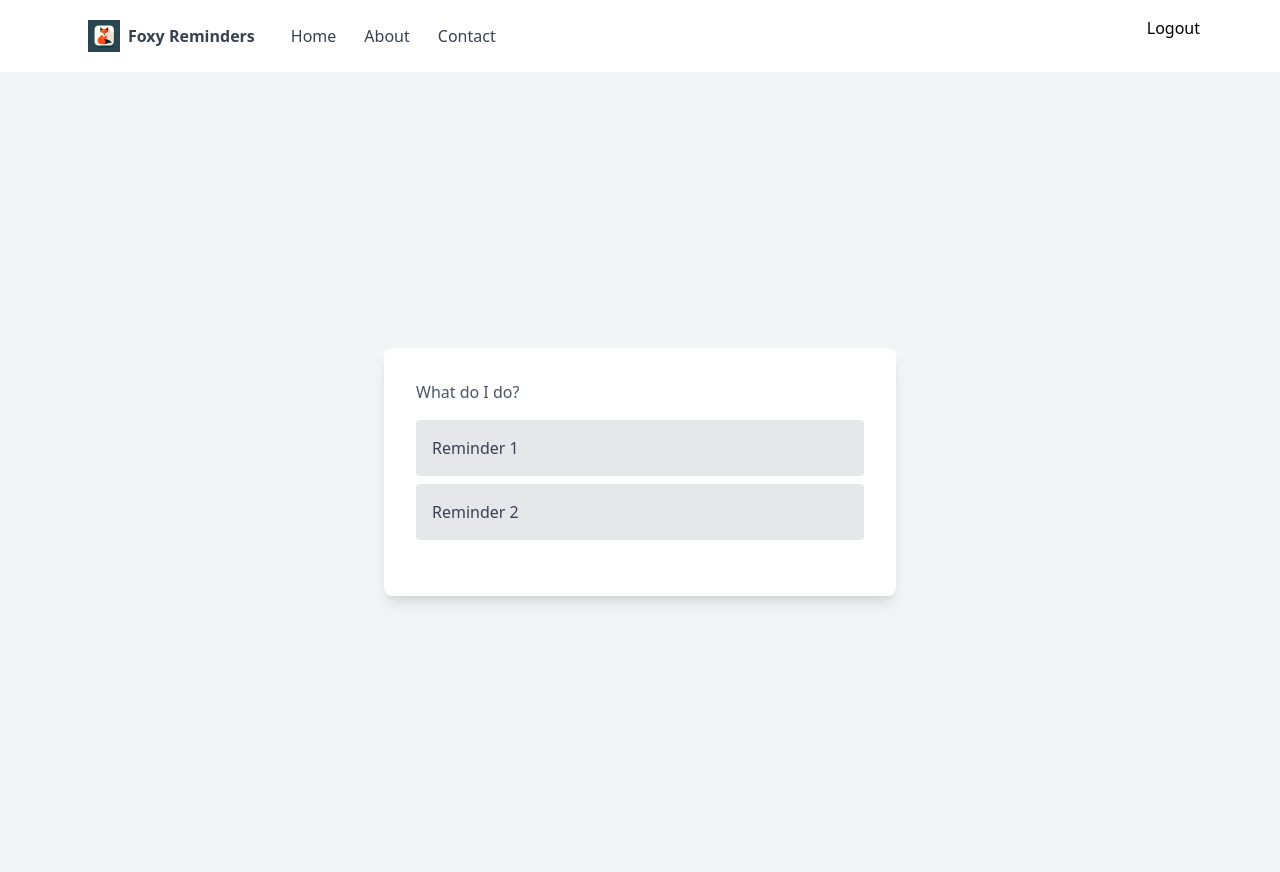
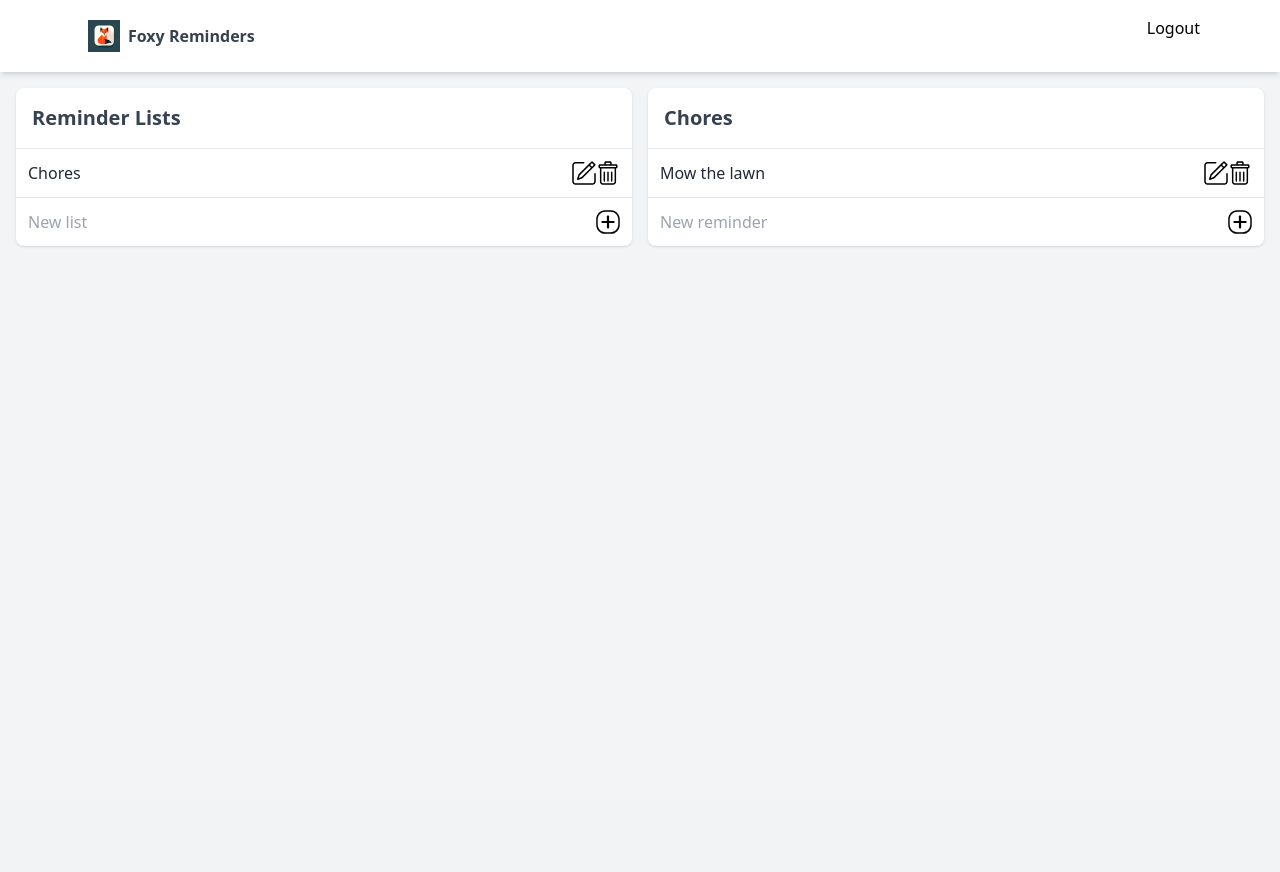
Before and after one commit to szto/foxy-reminder, a FastAPI app: template templates/reminders.html in a window 1280 px wide. After the commit the page ends 247 px from the top, so only its background shows below. Run offline with FastAPI, Linux system fonts and the light colour scheme; the template is opened without the code that fills it, so the values that code supplies are empty.

Commit message:
feat: reminder list and chores

```diff
--- a/static/css/main.css
+++ b/static/css/main.css
@@ -581,6 +581,10 @@ video {
   display: flex;
 }
 
+.grid {
+  display: grid;
+}
+
 .hidden {
   display: none;
 }
@@ -593,12 +597,20 @@ video {
   height: 2rem;
 }
 
+.h-6 {
+  height: 1.5rem;
+}
+
 .w-full {
   width: 100%;
 }
 
 .w-8 {
   width: 2rem;
+}
+
+.w-6 {
+  width: 1.5rem;
 }
 
 .max-w-sm {
@@ -611,6 +623,14 @@ video {
 
 .max-w-6xl {
   max-width: 72rem;
+}
+
+.cursor-pointer {
+  cursor: pointer;
+}
+
+.grid-cols-1 {
+  grid-template-columns: repeat(1, minmax(0, 1fr));
 }
 
 .flex-col {
@@ -627,6 +647,10 @@ video {
 
 .justify-between {
   justify-content: space-between;
+}
+
+.gap-4 {
+  gap: 1rem;
 }
 
 .space-y-4 > :not([hidden]) ~ :not([hidden]) {
@@ -647,6 +671,16 @@ video {
   margin-left: calc(1rem * calc(1 - var(--tw-space-x-reverse)));
 }
 
+.divide-y > :not([hidden]) ~ :not([hidden]) {
+  --tw-divide-y-reverse: 0;
+  border-top-width: calc(1px * calc(1 - var(--tw-divide-y-reverse)));
+  border-bottom-width: calc(1px * var(--tw-divide-y-reverse));
+}
+
+.overflow-hidden {
+  overflow: hidden;
+}
+
 .rounded {
   border-radius: 0.25rem;
 }
@@ -657,6 +691,10 @@ video {
 
 .border {
   border-width: 1px;
+}
+
+.border-b {
+  border-bottom-width: 1px;
 }
 
 .bg-blue-600 {
@@ -749,12 +787,21 @@ video {
   line-height: 2.25rem;
 }
 
+.text-xl {
+  font-size: 1.25rem;
+  line-height: 1.75rem;
+}
+
 .font-medium {
   font-weight: 500;
 }
 
 .font-bold {
   font-weight: 700;
+}
+
+.font-semibold {
+  font-weight: 600;
 }
 
 .leading-tight {
@@ -786,6 +833,16 @@ video {
   color: rgb(55 65 81 / var(--tw-text-opacity));
 }
 
+.text-gray-400 {
+  --tw-text-opacity: 1;
+  color: rgb(156 163 175 / var(--tw-text-opacity));
+}
+
+.text-gray-800 {
+  --tw-text-opacity: 1;
+  color: rgb(31 41 55 / var(--tw-text-opacity));
+}
+
 .shadow-lg {
   --tw-shadow: 0 10px 15px -3px rgb(0 0 0 / 0.1), 0 4px 6px -4px rgb(0 0 0 / 0.1);
   --tw-shadow-colored: 0 10px 15px -3px var(--tw-shadow-color), 0 4px 6px -4px var(--tw-shadow-color);
@@ -798,6 +855,12 @@ video {
   box-shadow: var(--tw-ring-offset-shadow, 0 0 #0000), var(--tw-ring-shadow, 0 0 #0000), var(--tw-shadow);
 }
 
+.shadow {
+  --tw-shadow: 0 1px 3px 0 rgb(0 0 0 / 0.1), 0 1px 2px -1px rgb(0 0 0 / 0.1);
+  --tw-shadow-colored: 0 1px 3px 0 var(--tw-shadow-color), 0 1px 2px -1px var(--tw-shadow-color);
+  box-shadow: var(--tw-ring-offset-shadow, 0 0 #0000), var(--tw-ring-shadow, 0 0 #0000), var(--tw-shadow);
+}
+
 .hover\:bg-blue-700:hover {
   --tw-bg-opacity: 1;
   background-color: rgb(29 78 216 / var(--tw-bg-opacity));
@@ -806,6 +869,11 @@ video {
 .hover\:bg-red-700:hover {
   --tw-bg-opacity: 1;
   background-color: rgb(185 28 28 / var(--tw-bg-opacity));
+}
+
+.hover\:bg-gray-100:hover {
+  --tw-bg-opacity: 1;
+  background-color: rgb(243 244 246 / var(--tw-bg-opacity));
 }
 
 .hover\:text-gray-900:hover {
@@ -842,4 +910,8 @@ video {
   .md\:flex {
     display: flex;
   }
+
+  .md\:grid-cols-2 {
+    grid-template-columns: repeat(2, minmax(0, 1fr));
+  }
 }
--- a/templates/reminders.html
+++ b/templates/reminders.html
@@ -18,9 +18,6 @@
                     </div>
                     <!-- primary nav -->
                     <div class="hidden md:flex items-center space-x-1">
-                        <a href="#" class="py-5 px-3 text-gray-700 hover:text-gray-900">Home</a>
-                        <a href="#" class="py-5 px-3 text-gray-700 hover:text-gray-900">About</a>
-                        <a href="#" class="py-5 px-3 text-gray-700 hover:text-gray-900">Contact</a>
                     </div>
                 </div>
                 <!-- secondary nav -->
@@ -31,24 +28,44 @@
         </div>
     </nav>
     <!-- Title Bar -->
-    <div class="bg-gray-100 flex flex-col items-center justify-center h-screen">
-        <!-- Main Content -->
-        <div class="bg-white p-8 rounded-lg shadow-lg w-full max-w-lg">
-            <!-- Dynamic list of reminders will be here -->
-            <p class="text-gray-600 mb-4">What do I do?</p>
-            <!-- List of reminders -->
-            <div class="mb-6">
-                <!-- Reminder placeholders -->
-                <div class="bg-gray-200 rounded p-4 mb-2">
-                    <p class="text-gray-700">Reminder 1</p>
+    <div class="grid grid-cols-1 md:grid-cols-2 gap-4 p-4">
+        <!-- Left Column for Reminder Lists -->
+        <div class="bg-white rounded-lg shadow overflow-hidden">
+            <h3 class="text-xl font-semibold text-gray-700 p-4 border-b">Reminder Lists</h3>
+            <div class="divide-y">
+                <div class="flex items-center justify-between p-3 hover:bg-gray-100 cursor-pointer">
+                    <p class="text-gray-800">Chores</p>
+                    <div class="flex items-center">
+                        <img src="/static/img/icons/icon-edit.svg" class="h-6 w-6" />
+                        <img src="/static/img/icons/icon-delete.svg" class="h-6 w-6" />
+                    </div>
                 </div>
-                <div class="bg-gray-200 rounded p-4 mb-2">
-                    <p class="text-gray-700">Reminder 2</p>
+                <!-- ... other reminder rows ... -->
+                <div class="flex items-center justify-between p-3 hover:bg-gray-100 cursor-pointer text-gray-400">
+                    <p>New list</p>
+                    <img src="/static/img/icons/icon-add.svg" class="h-6 w-6" />
                 </div>
-                <!-- More reminders would be listed here -->
             </div>
         </div>
 
+        <!-- Right Column for Reminder Items -->
+        <div class="bg-white rounded-lg shadow overflow-hidden">
+            <h3 class="text-xl font-semibold text-gray-700 p-4 border-b">Chores</h3>
+            <div class="divide-y">
+                <div class="flex items-center justify-between p-3 hover:bg-gray-100 cursor-pointer">
+                    <p class="text-gray-800">Mow the lawn</p>
+                    <div class="flex items-center">
+                        <img src="/static/img/icons/icon-edit.svg" class="h-6 w-6" />
+                        <img src="/static/img/icons/icon-delete.svg" class="h-6 w-6" />
+                    </div>
+                </div>
+                <!-- ... other reminder items ... -->
+                <div class="flex items-center justify-between p-3 hover:bg-gray-100 cursor-pointer text-gray-400">
+                    <p>New reminder</p>
+                    <img src="/static/img/icons/icon-add.svg" class="h-6 w-6" />
+                </div>
+            </div>
+        </div>
     </div>
 </body>
 </html>
```
Also changed, not shown: static/img/icons/icon-add.svg (added), static/img/icons/icon-check-circle.svg (added), static/img/icons/icon-check.svg (added), static/img/icons/icon-delete.svg (added), static/img/icons/icon-edit.svg (added), static/img/icons/icon-x-circle.svg (added).
